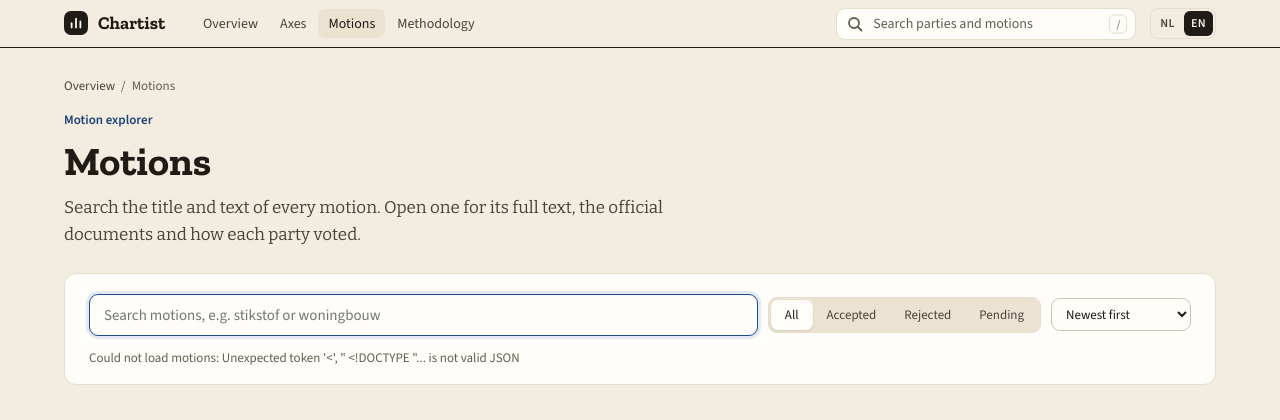
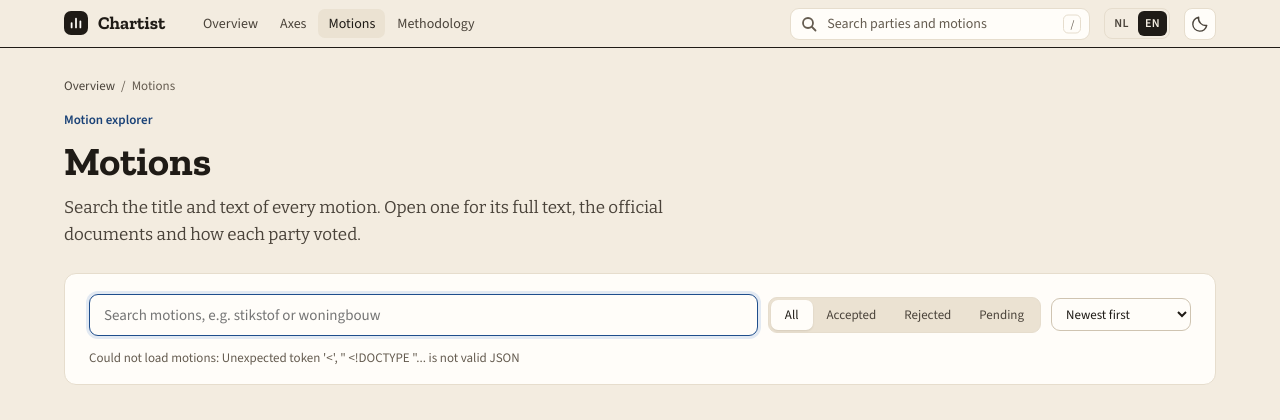
Before and after one commit to Jasper-Koops/Chartist, a Django app: page /motions/ in a window 1280 px wide. Shown: the top 420 px of the page. Run offline with Django 5.2, Linux system fonts and the light colour scheme; data that the repository does not hold is empty; parts of the project's set-up code (start-up, migrations or seed data) failed here and were passed over.

Commit message:
Add persistent light and dark theme switch

```diff
--- a/analyzer/static/chartist/app.css
+++ b/analyzer/static/chartist/app.css
@@ -253,6 +253,27 @@
 }
 .lang-switch button:hover { color: var(--band-ink); }
 .lang-switch button[aria-pressed="true"] { color: var(--bg); background: var(--ink); }
+/* Theme switch next to the language preference. */
+.theme-toggle {
+  display: grid;
+  place-items: center;
+  flex: none;
+  width: 32px;
+  height: 32px;
+  padding: 6px;
+  color: var(--band-ink-2);
+  background: var(--band-tile);
+  border: 1px solid var(--band-border);
+  border-radius: 8px;
+  cursor: pointer;
+}
+.theme-toggle:hover { color: var(--band-ink); border-color: var(--border-strong); }
+.theme-toggle:focus-visible { outline: 2px solid var(--accent); outline-offset: 2px; }
+.theme-toggle svg { width: 18px; height: 18px; }
+.theme-toggle .theme-sun, .theme-toggle[aria-pressed="true"] .theme-moon { display: none; }
+.theme-toggle[aria-pressed="true"] .theme-sun { display: block; }
+.lang-switch { flex: none; }
+
 /* Global search */
 .search { position: relative; width: 300px; }
 .search input {
--- a/analyzer/static/chartist/app.js
+++ b/analyzer/static/chartist/app.js
@@ -19,6 +19,28 @@
 // Numbers as the language writes them: 36,9 in Dutch, 36.9 in English.
 const number = (value, digits = 0) =>
   Number(value).toLocaleString(LANG, { minimumFractionDigits: digits, maximumFractionDigits: digits });
+
+// Theme preference. Reload after switching so canvas charts use the new palette.
+const themeButton = document.getElementById("theme-toggle");
+const systemTheme = matchMedia("(prefers-color-scheme: dark)");
+const isDarkTheme = () => document.documentElement.dataset.theme
+  ? document.documentElement.dataset.theme === "dark" : systemTheme.matches;
+function syncThemeButton() {
+  const dark = isDarkTheme();
+  themeButton.setAttribute("aria-pressed", String(dark));
+  themeButton.title = dark ? themeButton.dataset.lightLabel : themeButton.dataset.darkLabel;
+}
+syncThemeButton();
+systemTheme.addEventListener("change", syncThemeButton);
+themeButton.addEventListener("click", () => {
+  const theme = isDarkTheme() ? "light" : "dark";
+  document.documentElement.dataset.theme = theme;
+  syncThemeButton();
+  try {
+    localStorage.setItem("chartist.theme", theme);
+    location.reload();
+  } catch { /* Keep the selection for this page when storage is unavailable. */ }
+});
 
 async function fetchJson(url) {
   const response = await fetch(url, {
--- a/analyzer/templates/base.html
+++ b/analyzer/templates/base.html
@@ -3,6 +3,13 @@
 <head>
   <meta charset="utf-8">
   <meta name="viewport" content="width=device-width, initial-scale=1">
+  <script>
+    // Apply the saved palette before loading styles to avoid a light/dark flash.
+    try {
+      const theme = localStorage.getItem("chartist.theme");
+      if (theme === "light" || theme === "dark") document.documentElement.dataset.theme = theme;
+    } catch { /* Use the system preference when storage is unavailable. */ }
+  </script>
   <title>{% block title %}Chartist{% endblock %} · Chartist</title>
   <link rel="preconnect" href="https://fonts.googleapis.com">
   <link rel="preconnect" href="https://fonts.gstatic.com" crossorigin>
@@ -50,6 +57,17 @@
           <button type="submit" name="language" value="nl" lang="nl" title="Nederlands" aria-pressed="{% if LANGUAGE == 'nl' %}true{% else %}false{% endif %}">NL</button>
           <button type="submit" name="language" value="en" lang="en" title="English" aria-pressed="{% if LANGUAGE == 'en' %}true{% else %}false{% endif %}">EN</button>
         </form>
+        <button type="button" class="theme-toggle" id="theme-toggle"
+                aria-label="{% translate 'Dark mode' %}" aria-pressed="false"
+                data-light-label="{% translate 'Switch to light mode' %}"
+                data-dark-label="{% translate 'Switch to dark mode' %}">
+          <svg class="theme-sun" viewBox="0 0 20 20" fill="none" stroke="currentColor" stroke-width="1.5" stroke-linecap="round" aria-hidden="true">
+            <circle cx="10" cy="10" r="3.5"/><path d="M10 1v2M10 17v2M1 10h2M17 10h2M3.6 3.6 5 5M15 15l1.4 1.4M3.6 16.4 5 15M15 5l1.4-1.4"/>
+          </svg>
+          <svg class="theme-moon" viewBox="0 0 20 20" fill="none" stroke="currentColor" stroke-width="1.5" stroke-linecap="round" stroke-linejoin="round" aria-hidden="true">
+            <path d="M17.5 11.5A7.8 7.8 0 0 1 8.5 2.5a7.8 7.8 0 1 0 9 9Z"/>
+          </svg>
+        </button>
       </div>
     </div>
   </header>
```
Also changed, not shown: locale/nl/LC_MESSAGES/django.po, 1 other file.
